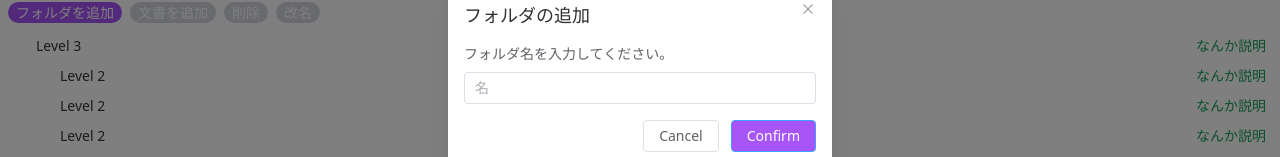
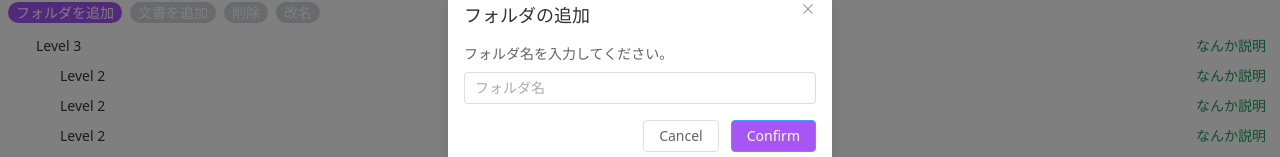
Before and after one commit to pitang1965/vue-folder, a Vue app: page / in a window 1280 px wide. Both pictures are taken after a click on the button "フォルダを追加". Shown: the part 133-290 px from the top of the page. Built offline with nearby package versions, Linux system fonts and the light colour scheme; some icons are missing.

Commit message:
💄 placeholderの変更

```diff
--- a/src/components/FolderNameDialog.vue
+++ b/src/components/FolderNameDialog.vue
@@ -1,7 +1,7 @@
 <template>
   <el-dialog v-model="visible" title="フォルダの追加" width="30%">
     <span>フォルダ名を入力してください。</span>
-    <el-input v-model="folderName" placeholder="名" class="mt-2" />
+    <el-input v-model="folderName" placeholder="フォルダ名" class="mt-2" />
     <template #footer>
       <span class="dialog-footer">
         <el-button @click="closeDialog">Cancel</el-button>
```
